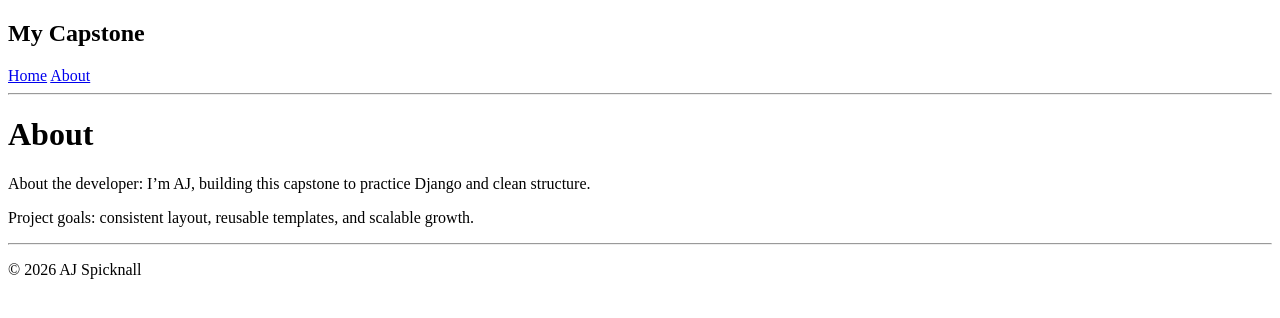
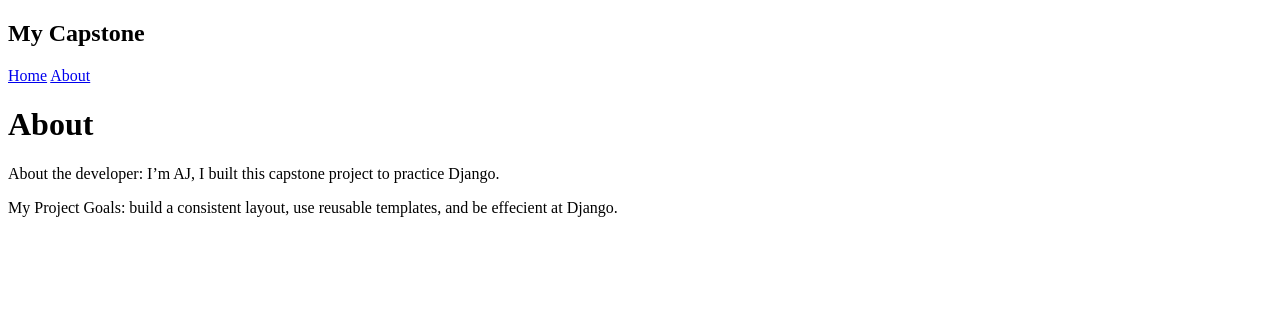
Before and after one commit to AJSpicknall/capstone_project, a Django app: page /about/ in a window 1280 px wide. Shown: the top 318 px of the page. Run offline with Django 5.2, Linux system fonts and the light colour scheme.

Commit message:
Adjustments

```diff
--- a/main/templates/main/about.html
+++ b/main/templates/main/about.html
@@ -4,6 +4,6 @@
 
 {% block content %}
   <h1>About</h1>
-  <p>About the developer: I’m AJ, building this capstone to practice Django and clean structure.</p>
-  <p>Project goals: consistent layout, reusable templates, and scalable growth.</p>
+  <p>About the developer: I’m AJ, I built this capstone project to practice Django.</p>
+  <p>My Project Goals: build a consistent layout, use reusable templates, and be effecient at Django.</p>
 {% endblock %}
--- a/main/templates/main/base.html
+++ b/main/templates/main/base.html
@@ -14,16 +14,11 @@
         <a href="{% url 'about' %}">About</a>
       </nav>
 
-      <hr />
     </header>
 
     <main>
       {% block content %}{% endblock %}
     </main>
 
-    <hr />
-    <footer>
-      <p>&copy; {% now "Y" %} AJ Spicknall</p>
-    </footer>
   </body>
 </html>
--- a/main/templates/main/home.html
+++ b/main/templates/main/home.html
@@ -4,5 +4,5 @@
 
 {% block content %}
   <h1>Welcome</h1>
-  <p>This is the landing page for my capstone project.</p>
+  <p>This is my home page for my capstone project.</p>
 {% endblock %}
```
